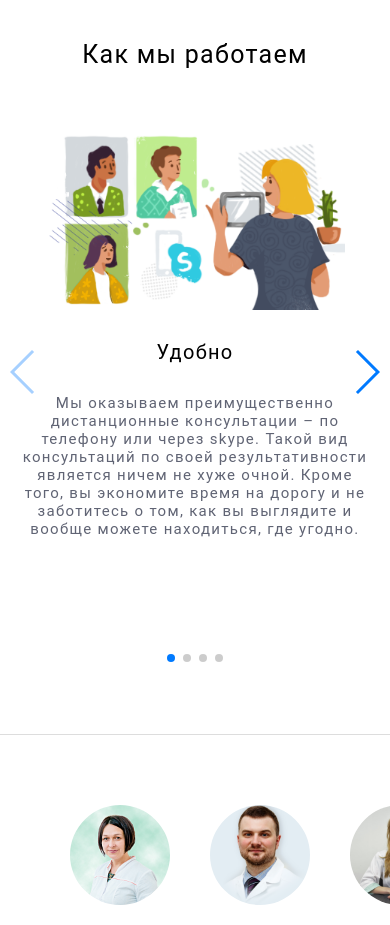
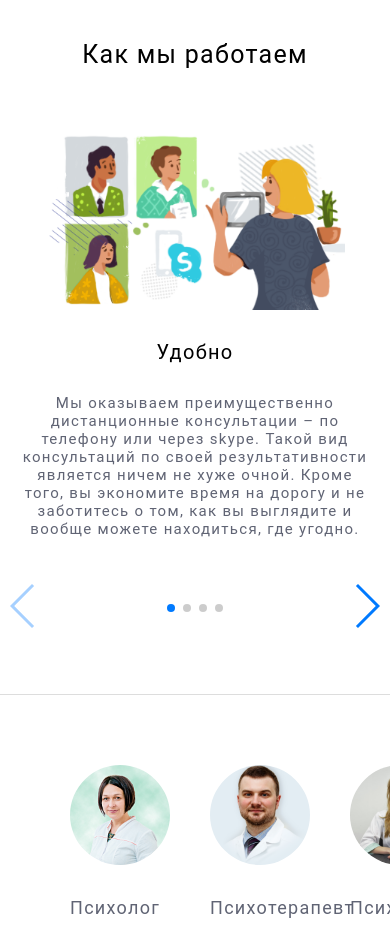
Before and after one commit to YanaTrifonova/appvelox, a website: page index.html in a window 390 px wide. Shown: the part 1480-2405 px from the top of the page. Drawn offline with nearby package versions, Linux system fonts and the light colour scheme.

Commit message:
override properties for pagination in swiper

```diff
--- a/index.html
+++ b/index.html
@@ -206,10 +206,10 @@
                 </div>
             </div>
             <!-- Add Pagination -->
-            <div class="swiper-pagination swiper-pagination-howDoWeWork"></div>
+            <div class="swiper-pagination swiper-pagination-howDoWeWork" id="pagination__override"></div>
             <!-- If we need navigation buttons -->
-            <div class="swiper-button-prev swiper-button-prev-howDoWeWork"></div>
-            <div class="swiper-button-next swiper-button-next-howDoWeWork"></div>
+            <div class="swiper-button-prev swiper-button-prev-howDoWeWork" id="button1__override"></div>
+            <div class="swiper-button-next swiper-button-next-howDoWeWork" id="button2__override"></div>
         </div>
     </article>
     <hr/>
--- a/scss/howDoWeWork.scss
+++ b/scss/howDoWeWork.scss
@@ -12,7 +12,7 @@
     display: flex;
 
     @media (max-width: 1024px) {
-      margin-bottom: 100px;
+      margin-bottom: 60px;
     }
 
     &-up {
@@ -87,3 +87,18 @@
     position: unset;
   }
 }
+
+//override properties for pagination buttons for swiper
+
+#pagination__override {
+  @media (max-width: 1024px) {
+    margin-bottom: 10px;
+  }
+}
+
+#button1__override,
+#button2__override {
+  @media (max-width: 1024px) {
+    top: 95%;
+  }
+}
```
Also changed, not shown: stylesheet/main.css.
